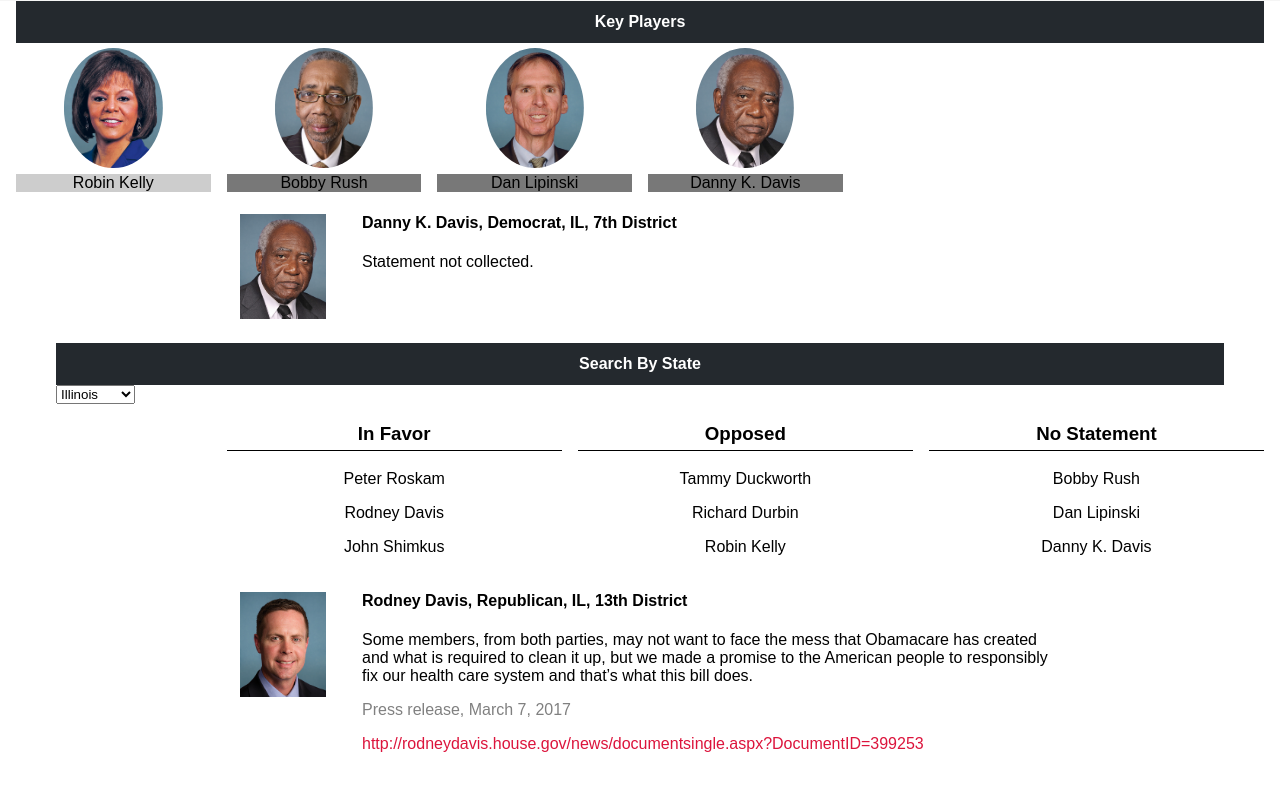
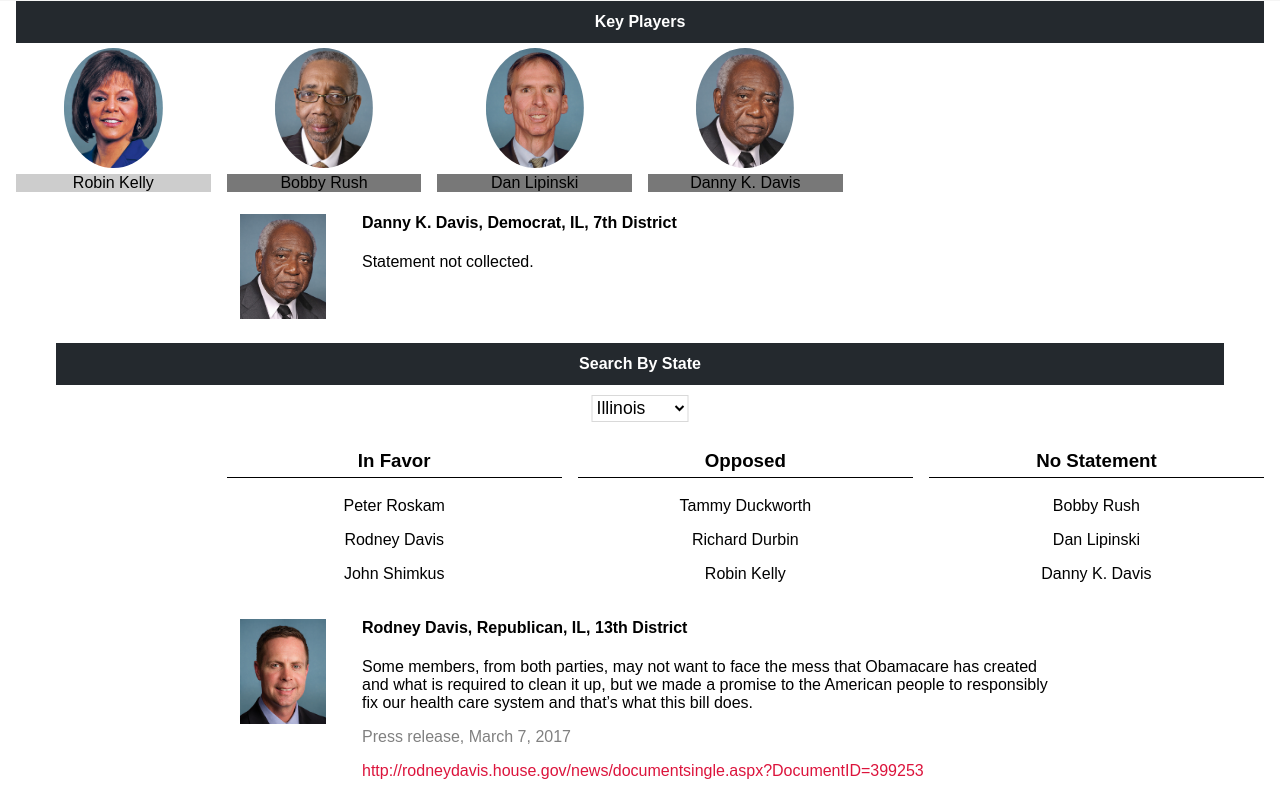
Before and after one commit to MagicWilliams/studio-legislator-tracker, a React (Create React App) app: page / in a window 1280 px wide. Shown: the part 549-1349 px from the top of the page. Before the commit the page ends 1322 px from the top, so only its background shows below. Built offline with nearby package versions, Linux system fonts and the light colour scheme.

Commit message:
Styled drop-down menu

```diff
--- a/src/components/SearchByState/SearchByState.jsx
+++ b/src/components/SearchByState/SearchByState.jsx
@@ -50,7 +50,7 @@ class SearchByState extends Component {
           </Row>
           <Row>
             <Col xs={12}>
-              <select id="id" onChange={this.changeState}>
+              <select id="id" className="dropDown" onChange={this.changeState}>
                   <option value=" IL">Illinois</option>
                   <option value=" OH">Ohio</option>
                   <option value=" CA">California</option>
--- a/src/components/StateReps/StateReps.css
+++ b/src/components/StateReps/StateReps.css
@@ -11,3 +11,14 @@
 .stanceFillers:hover {
   cursor: pointer;
 }
+
+.dropDown {
+  position: relative;
+  left: 50%;
+  transform: translateX(-50%);
+  font-size: 1.1em;
+  margin: 10px 0px;
+  border: 1px solid #d9d9d9;
+  height: 1.5em;
+  background-color: #fff;
+}
```
